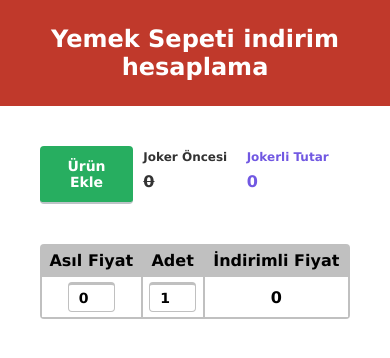
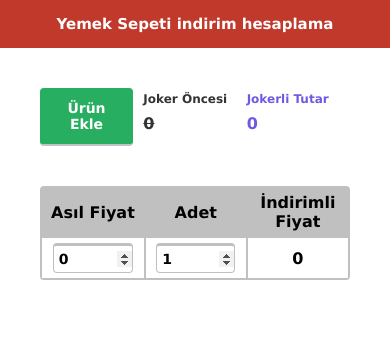
Before and after one commit to DevrimCaner/YemeksepetiIndirimHesap, a plain HTML site: page index.html in a window 390 px wide. Drawn offline with nearby package versions, Linux system fonts and the light colour scheme.

Commit message:
responsive

```diff
--- a/index.html
+++ b/index.html
@@ -26,7 +26,7 @@
                 <label>{{totalText2}}</label><h4> {{afterTotal}} </h4>
             </div>
         </div>
-
+        <div class="container">
             <table>
                 <thead>
                     <tr>
@@ -38,10 +38,10 @@
                 <tbody>
                     <tr v-for="price in prices">
                         <td>
-                        <input type="number" v-on:input="calculateData" v-model="price.beforePrice" />
+                            <input type="number" v-on:input="calculateData" v-model="price.beforePrice" step="1" />
                         </td>
                         <td>
-                        <input type="number" v-on:input="calculateData" v-model="price.piece" />
+                            <input type="number" v-on:input="calculateData" v-model="price.piece" min="1" step="1" />
                         </td>
                         <td>
                             {{price.afterPrice}}
@@ -50,6 +50,7 @@
                 </tbody>
             </table>
         </div>
+    </div>
     <script src="https://cdn.jsdelivr.net/npm/vue/dist/vue.js"></script>
     <script src="main.js"></script>
 </body>
--- a/main.css
+++ b/main.css
@@ -38,18 +38,21 @@ button:active{
     border-bottom: none;
 }
 
-
 input{
     height: 100%;
-    width: 30px;
+    width: 80%;
     font-size: 14px;
     padding: 5px;
-    padding-left: 10px;
+    padding-right: 0;
     border-radius: 4px;
     background: none;
     border: 1px solid #c0c0c0;
     border-top-width: 3px;
 }
+input[type=number]::-webkit-inner-spin-button {
+    opacity: 1;
+    border-radius: 0;
+  }
 input:focus{
     border-color: #ff9f1a;
 }
@@ -93,3 +96,16 @@ table tbody{
 table tbody td{
     padding: 5px;
 }
+
+@media only screen and (max-width: 768px) {
+    nav{
+        padding: 15px;
+    }
+    h1{
+        font-size: 15px;
+    }
+    .container{
+        overflow-y: scroll;
+        max-height: 500px;
+    }
+  }
```
Lines whose indentation alone changed are shown as unchanged.
